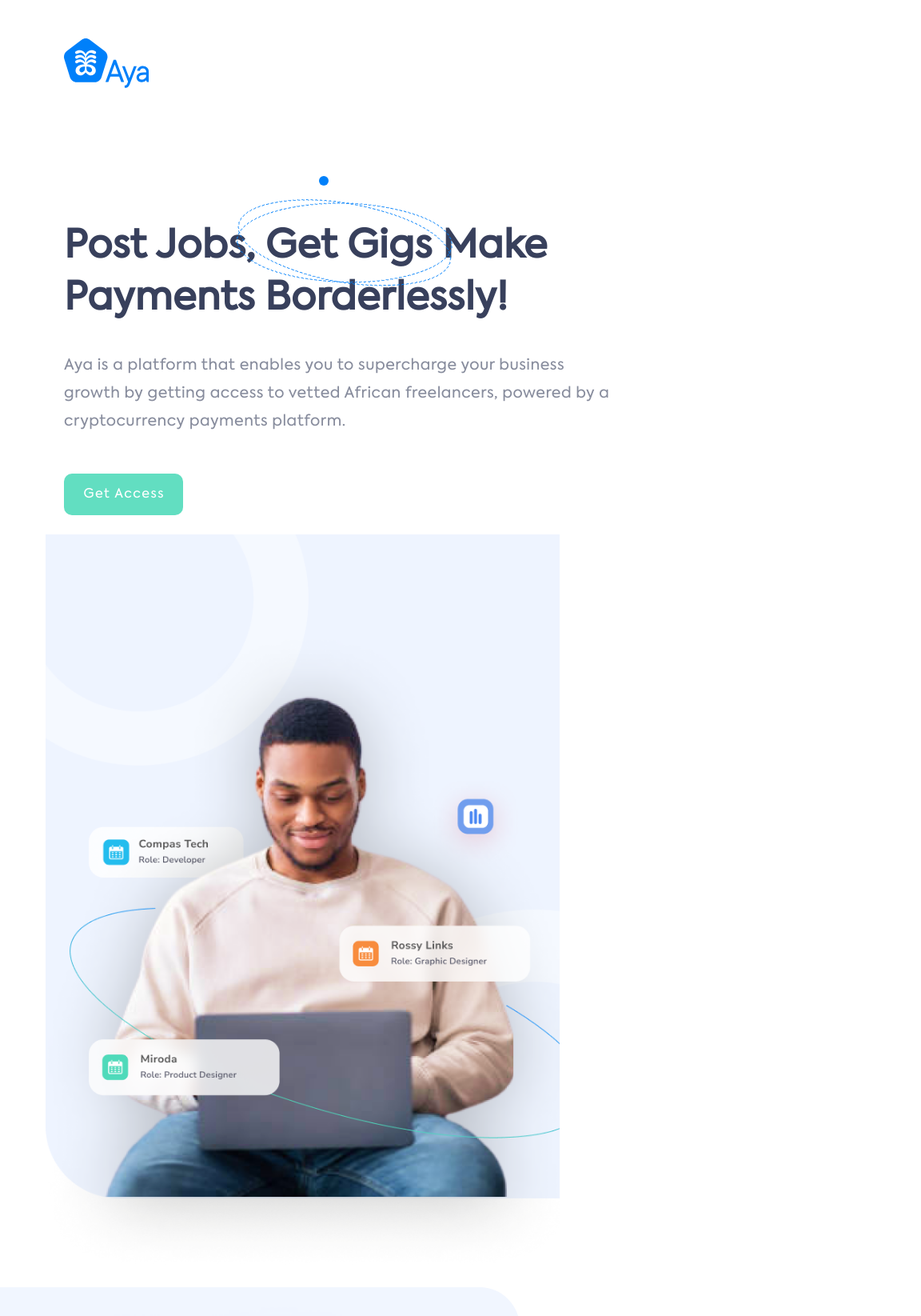
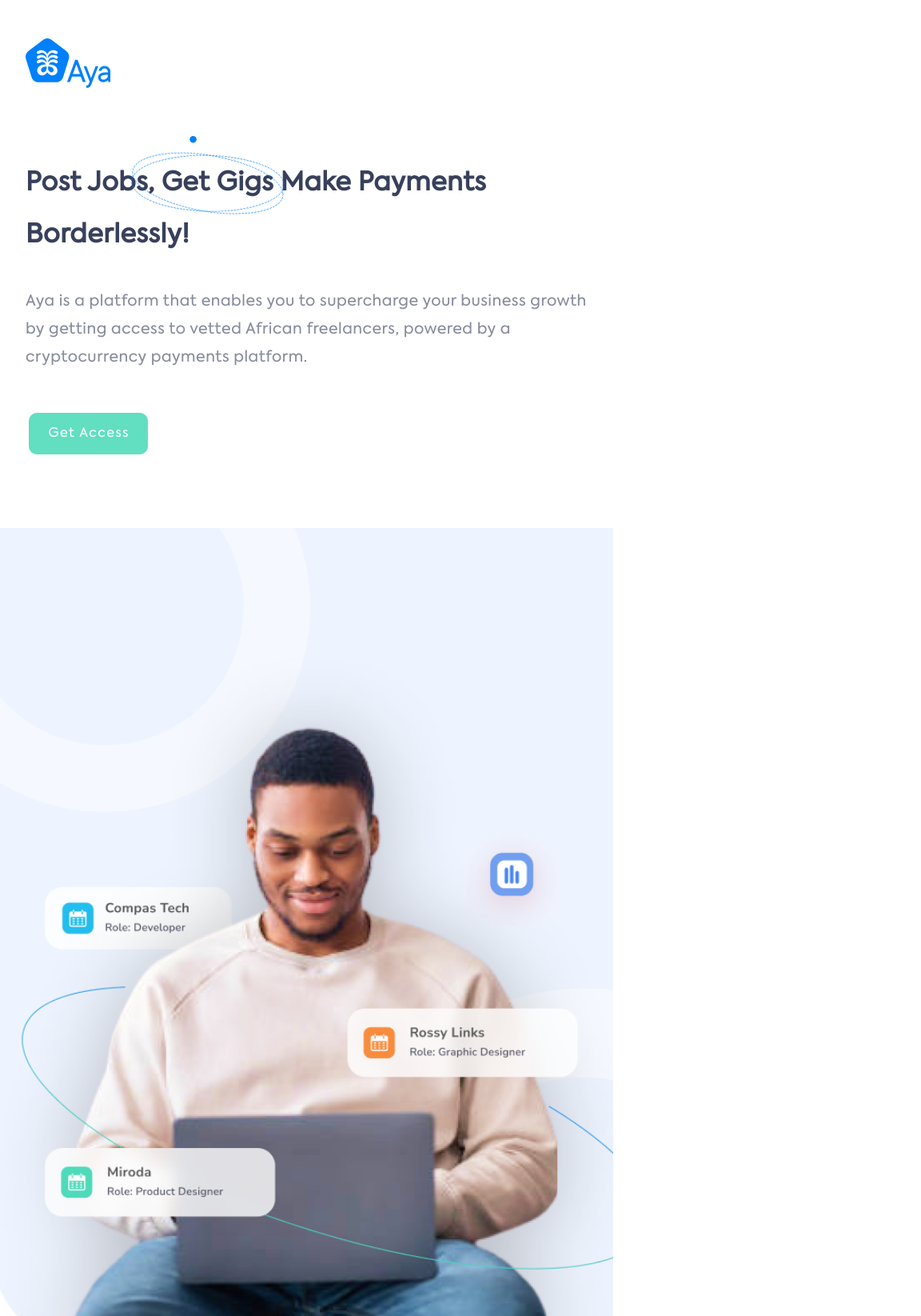
Before and after one commit to nazeeeh/aya-website, a Nuxt app: page / in a window 768 px wide. Shown: the top 1645 px of the page at 80% size, 1152 px wide, since content can reach past the window. Built offline with nearby package versions, Linux system fonts and the light colour scheme.

Commit message:
Updated the mobile responsive screen

```diff
--- a/components/AyaLogo.vue
+++ b/components/AyaLogo.vue
@@ -20,4 +20,10 @@
   }
 
 }
+/* medium and larger screens */
+@media (min-width: 768px) and (max-width: 1024px) {
+  .ayalogo{
+    margin: 3rem 0 0 2rem ;
+  }
+}
 </style>
--- a/components/Footer.vue
+++ b/components/Footer.vue
@@ -53,11 +53,12 @@
 <style scoped>
 .footer{
     background-color: #0080FA;
-    max-width: 1440px;
+    /* max-width: 1440px; */
     /* width: 100%; */
     height: 250px;
     padding: 4rem 5rem;
     margin-top: 5rem;
+    width: 100%;
 }
 .footer-text{
     font-family: 'Axiforma';
@@ -103,4 +104,17 @@
   }
 }
 
+/* medium and larger screens */
+@media (min-width: 768px) and (max-width: 1024px) {
+    .footer{
+      text-align: center;
+      height: auto;
+      width: 100%;
+  }
+  .footer-logo{
+    margin: 0 0 0 0;
+  }
+
+}
+
 </style>
--- /dev/null
+++ b/components/Modal.vue
@@ -0,0 +1,39 @@
+<template>
+  <v-row justify="center">
+
+    <v-dialog
+
+      max-width="290"
+    >
+      <v-card>
+        <v-card-title class="text-h5">
+          Use Google's location service?
+        </v-card-title>
+
+        <v-card-text>
+          Let Google help apps determine location. This means sending anonymous location data to Google, even when no apps are running.
+        </v-card-text>
+
+        <v-card-actions>
+          <v-spacer></v-spacer>
+
+          <v-btn
+            color="green darken-1"
+            text
+            @click="dialog = false"
+          >
+            Disagree
+          </v-btn>
+
+          <v-btn
+            color="green darken-1"
+            text
+            @click="dialog = false"
+          >
+            Agree
+          </v-btn>
+        </v-card-actions>
+      </v-card>
+    </v-dialog>
+  </v-row>
+</template>
--- a/layouts/default.vue
+++ b/layouts/default.vue
@@ -28,7 +28,7 @@ export default {
 *, *::after, *::before{
   box-sizing: border-box;
 }
-.container{
-  width: 100%;
-}
+/* .container{
+
+} */
 </style>
--- a/pages/index.vue
+++ b/pages/index.vue
@@ -1,7 +1,8 @@
 <template>
   <div>
+
     <v-row >
-       <v-col lg="6" md="8" sm="12">
+       <v-col cols="12" md="6">
         <AyaLogo />
          <div class="text-section">
           <h3 class="header-text">
@@ -15,7 +16,39 @@
             powered by a cryptocurrency payments platform.
           </p>
           </div>
-          <v-btn depressed class="btn-1" x-large>Get access</v-btn>
+          <!-- modal box -->
+          <v-row justify="">
+              <!-- <ModalBox v-if="dialog"/> -->
+          <v-btn
+           @click.prevent="toggle"
+            depressed
+            class="btn-1"
+            x-large>Get access</v-btn>
+
+          <v-dialog
+            v-model="dialog"
+           class="dialogBox"
+           max-width="800px"
+
+
+          >
+          <div class="flex-display">
+            <v-card class="" width="350px" hover href="https://docs.google.com/forms/d/19N1-kEHlW3RnoDhO3bhSd79vTNPIcjhi75CJoV4uYPU/edit">
+              <v-card-text class="modalBtn">
+                Access the Largest Pool
+                of African Freelancers from a
+                variety of professions.
+              </v-card-text>
+           </v-card>
+           <v-card class="ml-10" width="350px" hover href="https://docs.google.com/forms/d/1KvT71tGW38it46IS7GqfZn6JRbCW90uV8KMbSpoOYCA/edit">
+            <v-card-text class=" modalBtn">
+              Join our Talent Pool showcase your
+                skillsand get matched to companies.
+            </v-card-text>
+          </v-card>
+          </div>
+    </v-dialog>
+      </v-row>
          <div class="orbit">
            <img
             class="orbit-image"
@@ -42,7 +75,7 @@
           alt="image"
           />
       </v-col>
-      <v-col lg="6" md="8" sm="12">
+      <v-col lg="6" md="6" sm="12">
         <img
           class="grafiti mx-6 "
           src="/artifact.svg"
@@ -62,7 +95,6 @@
           </div>
       </v-col>
     </v-row>
-
     </div>
 
     <div class="bg mt-8" :style="{backgroundImage: `url(${backgroundImg})`}">
@@ -174,9 +206,25 @@
 <script>
 import backgroundImg from "~/assets/Images/background.png";
 import backgroundImg2 from "~/assets/Images/background_02.png"
+
 export default {
+  components : {
+
+  },
+
   data() {
-    return { backgroundImg, backgroundImg2}
+    return {
+
+      dialog: false,
+      backgroundImg,
+      backgroundImg2
+
+      }
+  },
+  methods: {
+    toggle(){
+      this.dialog = !this.dialog
+    }
   }
 }
 </script>
@@ -225,11 +273,28 @@ export default {
   border-radius: 10px;
   /* transform: matrix(0.76, -0.57, 0.73, 0.77, 0, 0); */
 }
-/* .orbit-image{
-  position: absolute;
-  top: 0;
-  left: 20px;
-} */
+.modalBtn{
+font-family: Axiforma;
+font-style: normal;
+font-size: 18px;
+text-transform: capitalize;
+padding: 30px;
+color: #FFFFFF !important;
+opacity: 0.8;
+background: #19B490 !important;
+border-radius: 16px;
+/* padding: 40px; */
+
+/* width: 405px; */
+
+}
+.flex-display{
+  /* width: 100px; */
+  display: flex;
+  justify-content: space-between;
+  margin: 0 auto;
+
+}
 .header-image{
   width: 700px;
   height: 922px;
@@ -540,21 +605,106 @@ color: #38405C;
     font-size: 18px;
     width: 276px;
     margin: 50px auto 50px auto;
-    /* padding: 30px; */
-    /* margin-bottom: 0; */
   }
-  /* .btn-3{
-    margin-top: 4rem;
-  } */
   .eclipse{
     width: 20px;
     margin: 5rem 0 5rem 3rem;
   }
 }
-@media (max-width: 480px) {
-    .reversed{
-    display: flex;
-    flex-direction: column-reverse;
+/* medium and larger screens */
+@media (min-width: 768px) and (max-width: 1024px) {
+   .text-section{
+    margin: 5rem auto 2rem 2rem;
   }
+  .header-text{
+    font-size: 32px;
   }
+  .orbit{
+  position: absolute;
+  top: 170px;
+  left: 160px;
+}
+.orbit-image{
+  width: 200px;
+}
+.paragraph{
+  margin: 2rem auto;
+}
+.btn-1 {
+  margin: 2rem 0 0 3rem;
+}
+.header-img{
+    margin-top: 5rem;
+    padding: 0;
+    text-align: center;
+  }
+  .header-image{
+    margin-left: -80px;
+    width: 845px;
+    height: auto;
+  }
+  .left-section-image{
+  width: 100%;
+  height: auto;
+  border-radius: 0 50px 100px 0;
+}
+.paragraph-2{
+  Width: 100%;
+  margin: 0 auto;
+}
+.p-text{
+  margin: 0 2rem;
+}
+.bg{
+  width: 100%;
+}
+.third-section{
+  position: absolute;
+  width: 20%;
+  top: -7%;
+  left: 5%;
+}
+.business{
+  margin:  10rem 0 0 1rem;
+}
+.fourth-section{
+  margin: 10rem auto;
+
+  /* text-align: center; */
+}
+.sub-header-fourth{
+  width: 90%;
+  margin: 0 2rem;
+}
+.p-text-4{
+  margin: 3rem 2rem;
+  width: 90%;
+}
+.form{
+  text-align: center;
+}
+.input-box{
+  width: 86%;
+  margin-right: 2rem;
+}
+.fourth-image{
+  width: 765px;
+  height: auto;
+}
+.fifth-section{
+  width: 100%;
+  /* height: auto; */
+}
+.fifth-text-section{
+  margin: 0 auto;
+  width: 100%;
+}
+
+.p-text-5{
+  width: 100%;
+  margin: 80px auto;
+}
+
+
+}
 </style>
```
